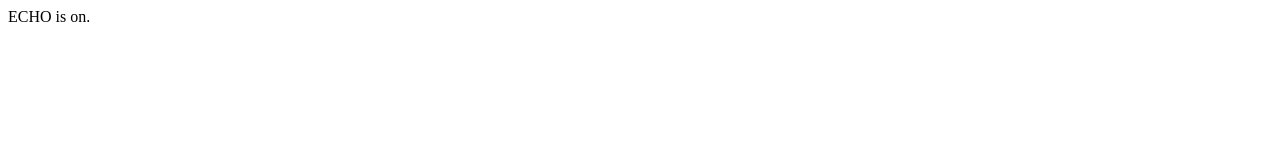
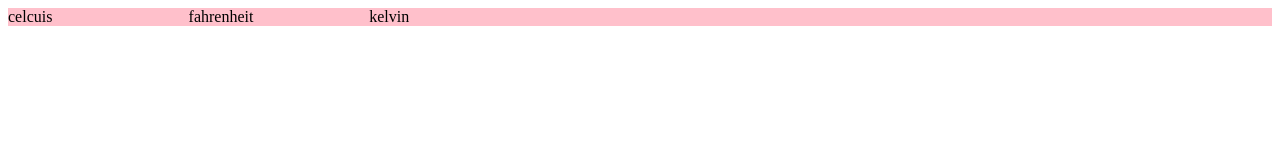
Before and after one commit to Polkagris/Convert-temperature, a plain HTML site: page index.html in a window 1280 px wide. Drawn offline with Linux system fonts and the light colour scheme.

Commit message:
initialize grid setup and divs for variables

```diff
--- a/app.js
+++ b/app.js
@@ -1 +1,2 @@
-ECHO is on.
+
+console.log("gello world!");
--- a/index.html
+++ b/index.html
@@ -1 +1,18 @@
-ECHO is on.
+<!DOCTYPE html>
+<html>
+  <head>
+    <meta charset="utf-8">
+    <title></title>
+    <link rel="stylesheet" href="styles.css">
+  </head>
+  <body>
+    <div id="box-container">
+      <div class="celcius">celcuis</div>
+      <div class="fahrenheit">fahrenheit</div>
+      <div class="kelvin">kelvin</div>
+    </div>
+    <script type="text/javascript" src="app.js">
+
+    </script>
+  </body>
+</html>
--- a/styles.css
+++ b/styles.css
@@ -1 +1,7 @@
-ECHO is on.
+
+#box-container{
+  display: grid;
+  grid-template-columns: repeat(7, 1fr);
+  grid-template-rows: reapeat(5, 1fr);
+  background: pink;
+}
```
